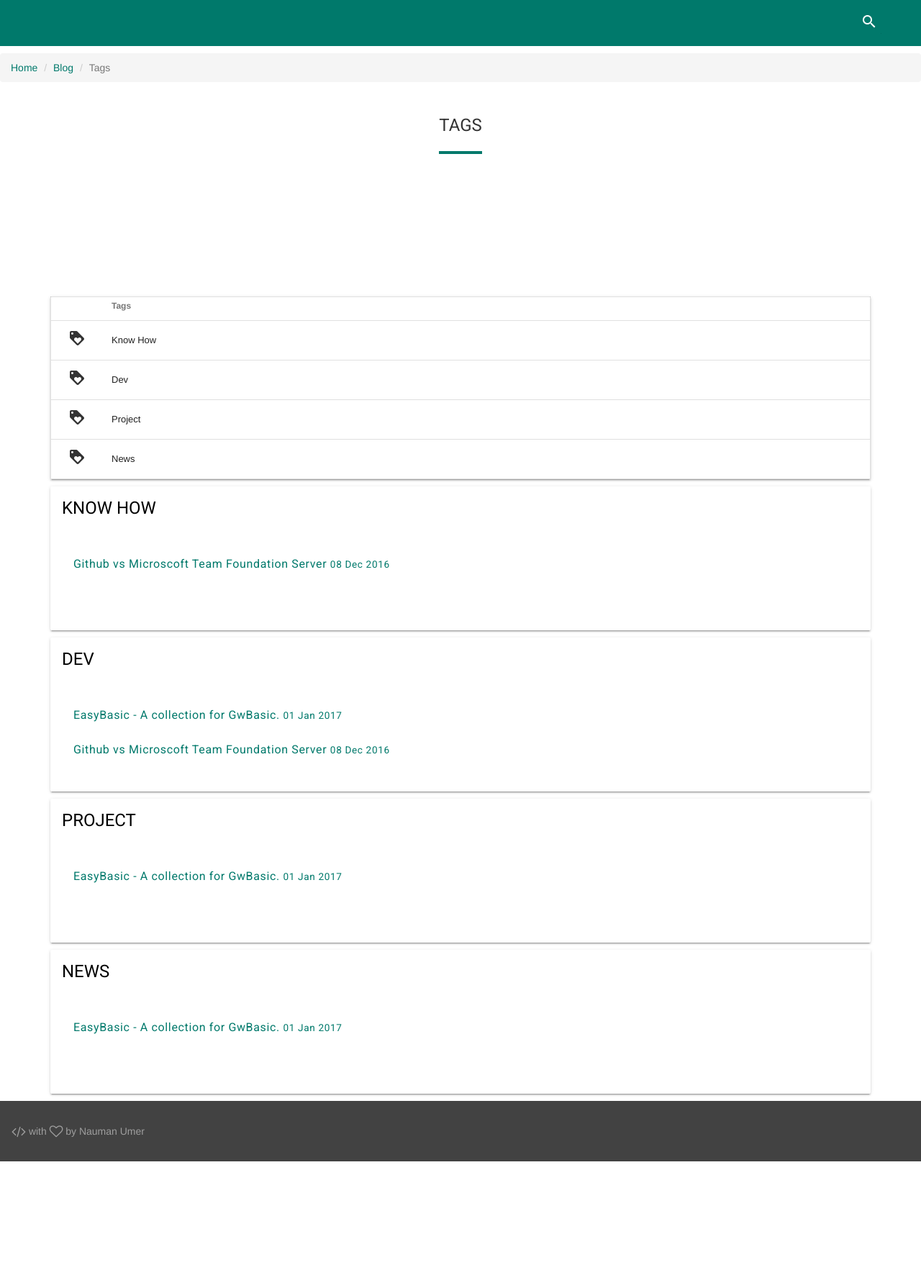
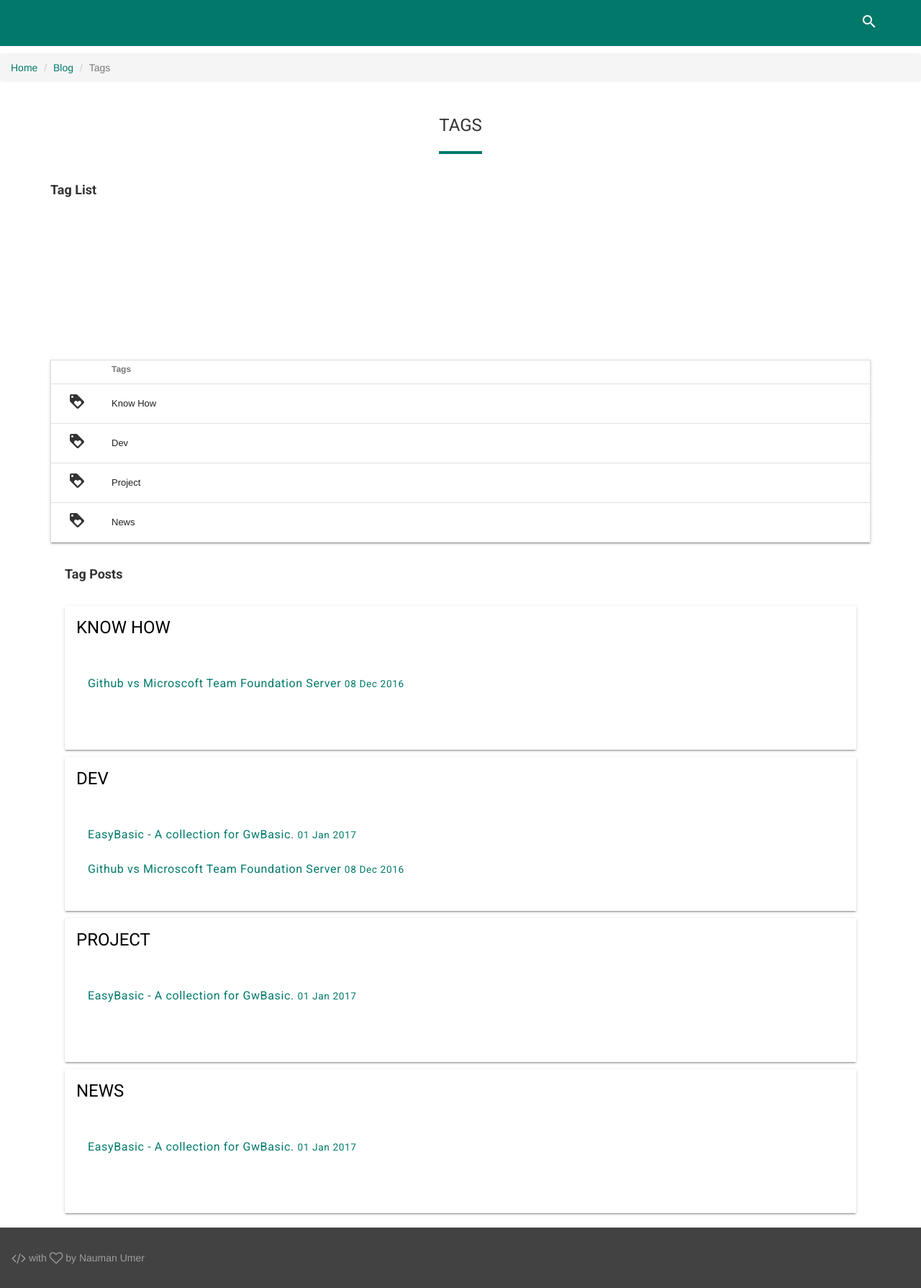
Before and after one commit to nmanumr/nmanumr.com, a Jekyll site: the page built from blog/tags.html, in a window 1280 px wide. Shown: the whole page at 72% size. Built offline with Jekyll 4.4.1, drawn with Linux system fonts in a browser that asks for light colours; nearby versions of some CDN libraries; library files that are not in the unit come from our copies; comment, search, counter and statistics services are not loaded.

Commit message:
Update tags.html

```diff
--- a/blog/tags.html
+++ b/blog/tags.html
@@ -15,7 +15,8 @@
 </div>
 <div class="tags-expo">
 <div>
-   <table class="mdl-data-table mdl-js-data-table mdl-shadow--2dp tags-table" style="width: 100%">
+   <h3>Tag List</h3>
+   <table class="mdl-data-table mdl-js-data-table mdl-shadow--2dp tags-table" style="width: 100% margin-top: -100px;">
       <thead>
          <tr>
             <th style="width:20px;"></th>
@@ -37,6 +38,9 @@
       {% endfor %}
    </table>
 </div>
+
+<div style="margin: 20px;">
+   <h3>Tag Posts</h3>
 {% for tag in site.tags %}
 <div class="mdl-card mdl-shadow--2dp" id="{{ tag[0] | slugify }}" style="width: 100%; margin: 10px 0;">
    <div class="mdl-card__title">
@@ -56,5 +60,7 @@
    </div>
 </div>
 {% endfor %}
+</div>
+
 
 </div></div>
```
